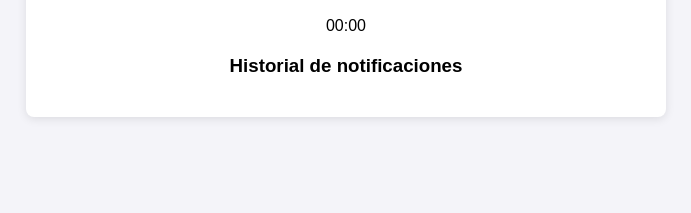
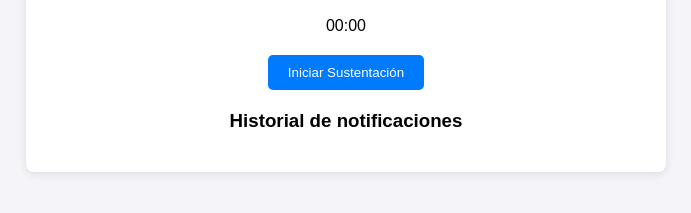
Before and after one commit to cristianloa/notify, a plain HTML site: page control.html in a window 1280 px wide. Shown: the part 141-354 px from the top of the page, without its empty margins (294-985 px from the left). Drawn offline with Linux system fonts and the light colour scheme.

Commit message:
Update control.html

```diff
--- a/control.html
+++ b/control.html
@@ -11,6 +11,7 @@
         <h1>Panel de Control</h1>
         <div class="status">Esperando notificación...</div>
         <div id="timer">00:00</div>
+        <button id="start-btn">Iniciar Sustentación</button> <!-- Botón para iniciar sustentación -->
         <div class="history">
             <h3>Historial de notificaciones</h3>
             <ul id="history-list"></ul>
```
